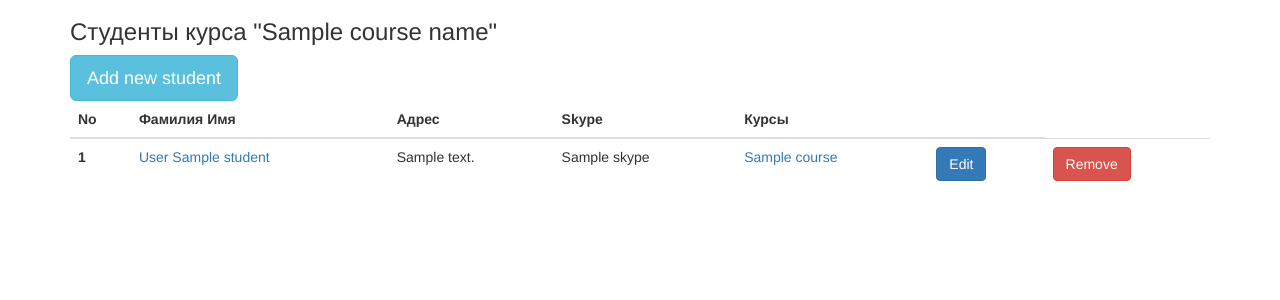
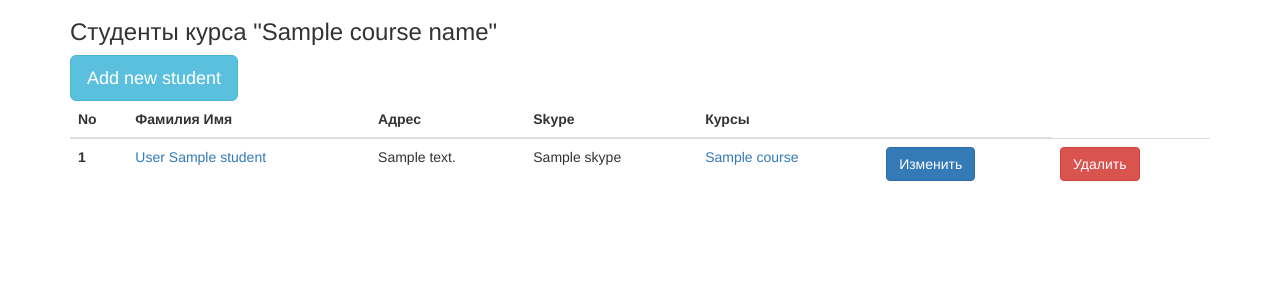
Before and after one commit to ooniversity/ooniversity_django_courses_nix, a Django app: template templates/students/list.html in a window 1280 px wide. Shown: the part 51-351 px from the top of the page. Run offline with Django 3.2, Linux system fonts and the light colour scheme; the template is opened without the code that fills it: most values are stand-ins (such as "Sample title", 1, 10 or a date in 2020); some libraries are stand-ins or nearby versions.

Commit message:
student edit/remove fixes

```diff
--- a/students/views.py
+++ b/students/views.py
@@ -51,7 +51,7 @@ def edit(request, student_id):
         form.save()
         messages.success(request, 'Info on the student has been successfully changed.')
 
-        return redirect('/students/')
+        return redirect('students:edit', student_id=student.id)
 
     form = StudentModelForm(instance=student)
     context = {'form': form}
--- a/templates/students/list.html
+++ b/templates/students/list.html
@@ -42,10 +42,10 @@
                     {% endfor %}
                 </td>
                 <td>
-                    <a class="btn btn-primary" href="{% url 'students:edit' student.id %}">Edit</a>
+                    <a class="btn btn-primary" href="{% url 'students:edit' student.id %}">Изменить</a>
                 </td>
                 <td>
-                    <a class="btn btn-danger" href="{% url 'students:remove' student.id %}">Remove</a>
+                    <a class="btn btn-danger" href="{% url 'students:remove' student.id %}">Удалить</a>
                 </td>
             </tr>
         {% endfor %}
--- a/templates/students/remove.html
+++ b/templates/students/remove.html
@@ -13,7 +13,8 @@
     <div class="col-md-6">
         <form method="post">
             {% csrf_token %}
-            <p>Данные о студенте {{ student.get_full_name }} будут удалены</p>
+            <p>Студент {{ student.get_full_name }} будет удален</p>
+            <hr>
             <input class="btn btn-primary" type="submit" value="Удалить">
         </form>
     </div>
```
Also changed, not shown: db.sqlite3.
